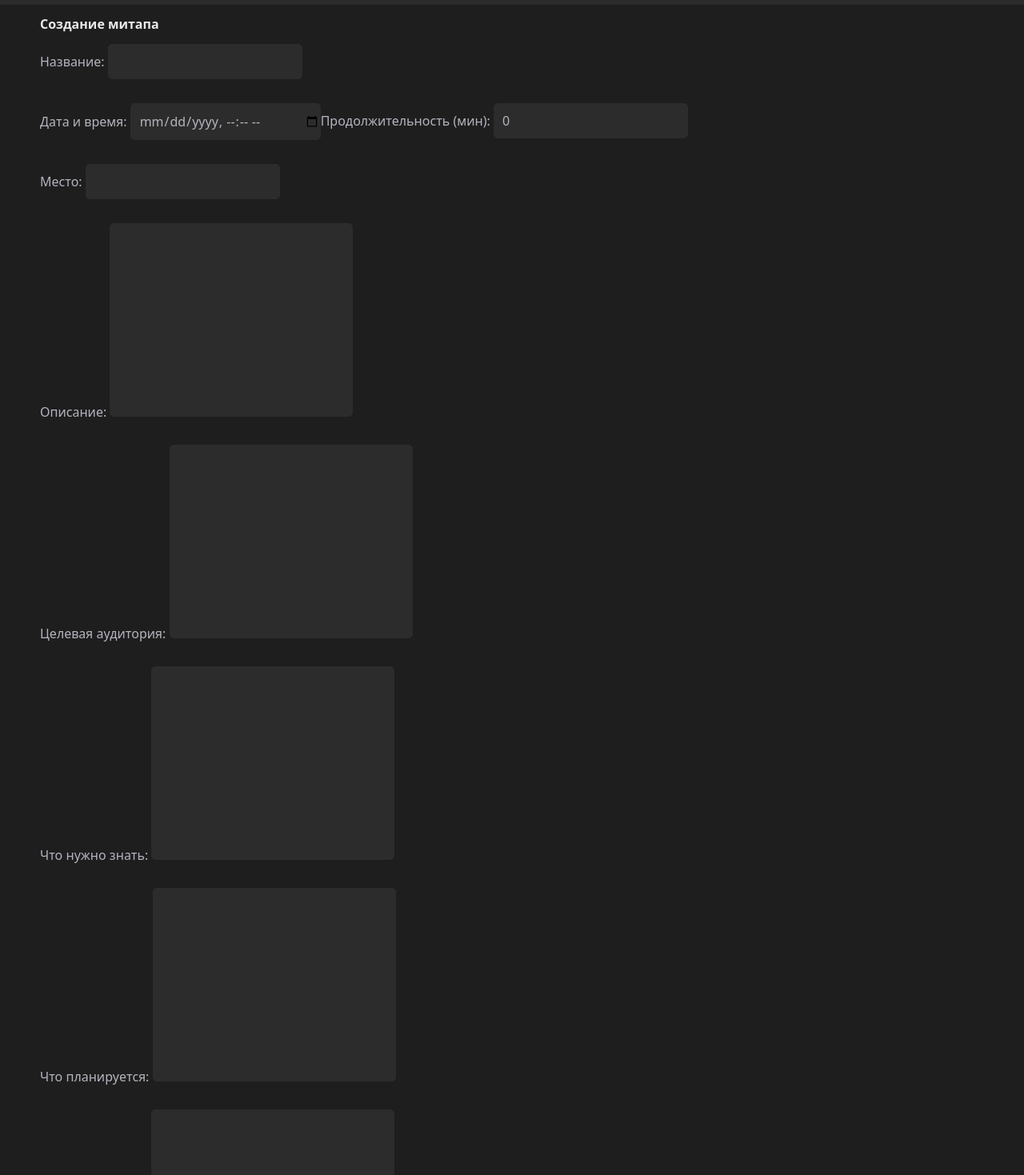
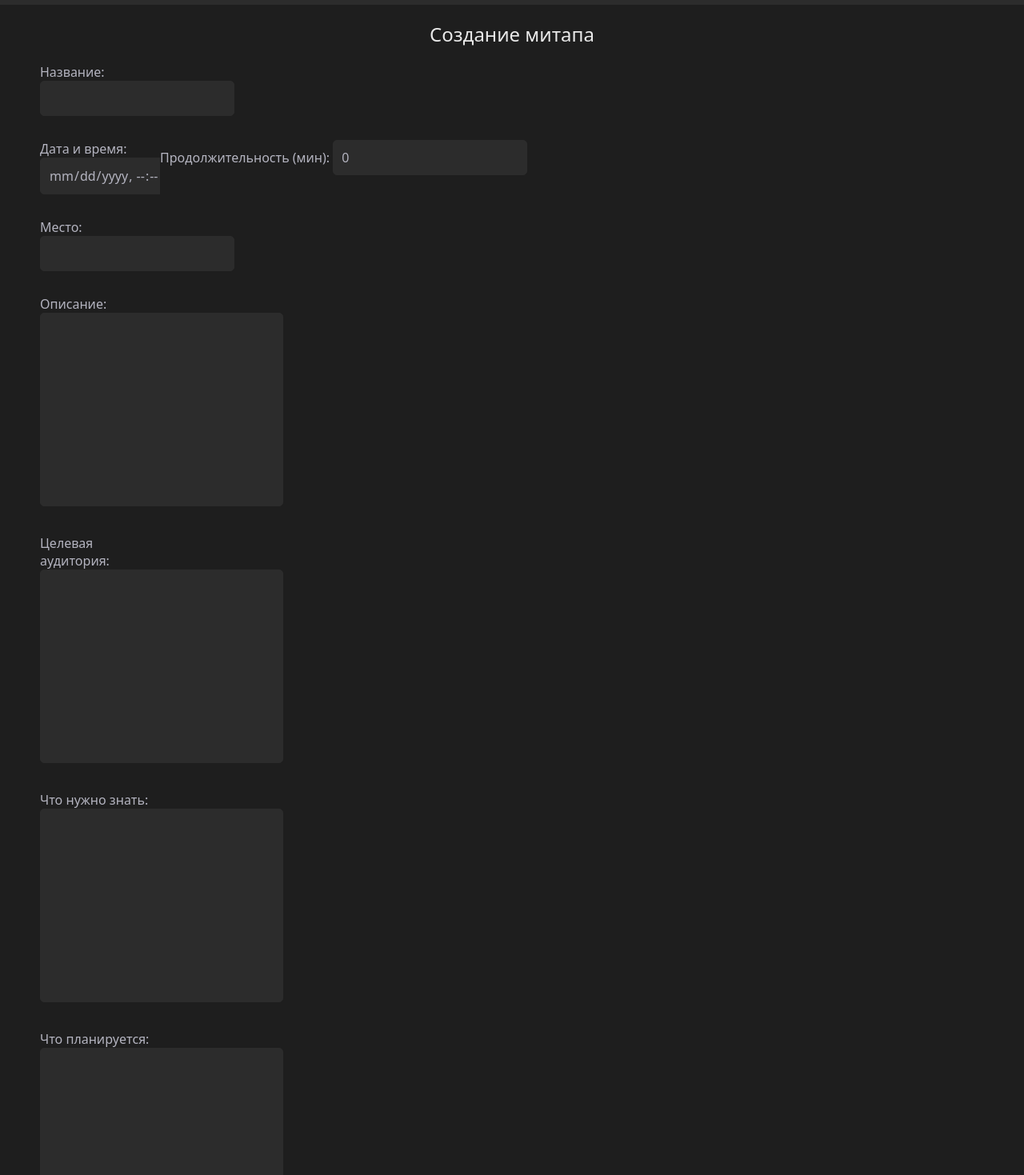
Before and after one commit to AlexandraRusak/meetup_app, an Angular app: page /meetup-entry in a window 1280 px wide. Shown: the part 81-1550 px from the top of the page at 80% size. Built offline with nearby package versions, Linux system fonts and the light colour scheme; sample sign-in values are in the browser's storage.

Commit message:
further improvments to meetups card

```diff
--- a/src/app/all-meetups/all-meetups.component.ts
+++ b/src/app/all-meetups/all-meetups.component.ts
@@ -47,3 +47,6 @@ export class AllMeetupsComponent implements OnInit {
   }
 
 }
+
+// ,
+// map(value => value.filter(meetupRecord => meetupRecord.owner !== null))
--- a/src/app/meetup-entry/meetup-entry.component.html
+++ b/src/app/meetup-entry/meetup-entry.component.html
@@ -2,10 +2,14 @@
   <h2>Создание митапа</h2>
   <form [formGroup]="createMeetupForm" (submit)="onSubmit()">
     <div class="form">
-      <label for="heading">Название:
-        <input class="unset-input input" type="text" id="heading" formControlName="name">
+
+      <div class="form-line">
+        <label class="form-label" for="heading">Название:
+          <input class="unset-input input form-input" type="text" id="heading" formControlName="name">
         </label>
-      <div class="date-time">
+      </div>
+
+      <div class="date-time form-line">
         <!--      <label for="m-date">Дата:-->
         <!--        <input class="unset-input input" type="date" id="m-date" formControlName="m_date">-->
         <!--      </label>-->
@@ -16,24 +20,46 @@
           <input class="unset-input input" type="text" id="m-duration" formControlName="duration">
         </label>
       </div>
+
+      <div class="form-line">
         <label for="venue">Место:
           <input class="unset-input input" type="text" id="venue" formControlName="location">
         </label>
+      </div>
+
+      <div class="form-line">
         <label for="description">Описание:
-        <textarea maxlength="250" class="unset-input input" name="" id="description" cols="30" rows="10" formControlName="description"></textarea>
+          <textarea maxlength="250" class="unset-input input" name="" id="description" cols="30" rows="10"
+                    formControlName="description"></textarea>
         </label>
+      </div>
+      <div class="form-line">
         <label for="target-aud">Целевая аудитория:
-        <textarea maxlength="250" class="unset-input input" name="" id="target-aud" cols="30" rows="10" formControlName="target_audience"></textarea>
+          <textarea maxlength="250" class="unset-input input" name="" id="target-aud" cols="30" rows="10"
+                    formControlName="target_audience"></textarea>
         </label>
+      </div>
+      <div class="form-line">
         <label for="need-to-know">Что нужно знать:
-        <textarea maxlength="250" class="unset-input input" name="" id="need-to-know" cols="30" rows="10" formControlName="need_to_know"></textarea>
+          <textarea maxlength="250" class="unset-input input" name="" id="need-to-know" cols="30" rows="10"
+                    formControlName="need_to_know"></textarea>
         </label>
+      </div>
+
+      <div class="form-line">
         <label for="will_happen">Что планируется:
-        <textarea maxlength="250" class="unset-input input" name="" id="will_happen" cols="30" rows="10" formControlName="will_happen"></textarea>
+          <textarea maxlength="250" class="unset-input input" name="" id="will_happen" cols="30" rows="10"
+                    formControlName="will_happen"></textarea>
         </label>
+      </div>
+
+      <div class="form-line">
         <label for="reason_to_come">Зачем посещать:
-        <textarea maxlength="250" class="unset-input input" name="" id="reason_to_come" cols="30" rows="10" formControlName="reason_to_come"></textarea>
+          <textarea maxlength="250" class="unset-input input" name="" id="reason_to_come" cols="30" rows="10"
+                    formControlName="reason_to_come"></textarea>
         </label>
+      </div>
+
       <button class="ax-button btn btn-local" type="submit">Создать митап</button>
     </div>
   </form>
--- a/src/app/meetup-entry/meetup-entry.component.scss
+++ b/src/app/meetup-entry/meetup-entry.component.scss
@@ -12,4 +12,37 @@
   width: fit-content;
   margin-left: auto;
   margin-right: 0;
+  margin-bottom: 20px;
 }
+
+input {
+
+}
+
+h2 {
+  text-align: center;
+  font-size: 1.5rem;
+  font-weight: normal;
+  margin-block: 20px;
+}
+
+input, textarea {
+  font-family: inherit;
+}
+
+.form-line {
+  display: grid;
+  grid-template-columns: 150px 1fr;
+  grid-template-areas: "form-label" "form-input";
+}
+
+
+
+//.form-line {
+//  display: flex;
+//}
+
+//input, textarea {
+//  width: 100%;
+//
+//}
--- a/src/app/meetup-record/meetup-record.component.ts
+++ b/src/app/meetup-record/meetup-record.component.ts
@@ -1,4 +1,4 @@
-import {ChangeDetectorRef, Component, inject, Input, OnInit} from '@angular/core';
+import {ChangeDetectorRef, Component, EventEmitter, inject, Input, OnInit, Output} from '@angular/core';
 import {IMeetupRecord} from "../interfaces/imeetup-record";
 import {IUser} from "../interfaces/iuser";
 import {NgIf} from "@angular/common";
@@ -51,6 +51,7 @@ export class MeetupRecordComponent implements OnInit {
     this.checkIfICanGo()
     this.checkIfICanEdit()
     this.checkIfICommitted()
+    // this.cdr.markForCheck();
   }
 
   get startTime(): string {
--- a/src/app/my-meetups/my-meetups.component.ts
+++ b/src/app/my-meetups/my-meetups.component.ts
@@ -5,6 +5,7 @@ import {MeetupServiceService} from "../services/meetup-service.service";
 import {map} from "rxjs";
 import {MeetupRecordComponent} from "../meetup-record/meetup-record.component";
 import {AsyncPipe, NgForOf} from "@angular/common";
+import {IUser} from "../interfaces/iuser";
 
 
 @Component({
@@ -28,6 +29,7 @@ export class MyMeetupsComponent implements OnInit, OnDestroy{
   }
 
   meetupService: MeetupServiceService = inject(MeetupServiceService);
+  // private cdr: ChangeDetectorRef = inject(ChangeDetectorRef);
 
 
   ngOnInit() {
@@ -37,7 +39,8 @@ export class MyMeetupsComponent implements OnInit, OnDestroy{
 
 
   get myMeetupsList () {
-    return this.meetupService.meetupList.pipe(map(value => value.filter((value:any)=>value.createdBy === this.loginService.userId)))
+    return this.meetupService.meetupList.pipe(
+      map(value => value.filter((value:any)=>value.createdBy === this.loginService.userId)))
   }
 
   timerId: any
@@ -48,6 +51,7 @@ export class MyMeetupsComponent implements OnInit, OnDestroy{
     this.timerId = setTimeout(() => {
       this.refresh();
     },60000)
+    // this.cdr.markForCheck();
   }
 
 ngOnDestroy(){
--- a/src/app/services/meetup-service.service.ts
+++ b/src/app/services/meetup-service.service.ts
@@ -2,9 +2,7 @@ import {Injectable} from '@angular/core';
 import {HttpClient} from "@angular/common/http";
 import {Router} from "@angular/router";
 import {MeetupEntry} from "../interfaces/meetup-entry";
-import {User} from "../interfaces/user";
 import {environment} from "../../environments/environment";
-import {Token} from "./login.service";
 import {BehaviorSubject, map, Observable, ReplaySubject, Subscription, tap} from "rxjs";
 import {IMeetupRecord} from "../interfaces/imeetup-record";
 import {AddUserToMeetup} from "../interfaces/add-user-to-meetup";
@@ -22,6 +20,7 @@ export class MeetupServiceService {
 
   fetchList() {
     this.httpClient.get<IMeetupRecord[]>(`${environment.baseUrl}/meetup`)
+      .pipe(map(value => value.filter(meetupRecord => meetupRecord.owner !== null)))
       .subscribe(receivedItems => this.meetupsData$.next(receivedItems));
   }
 
@@ -51,6 +50,7 @@ export class MeetupServiceService {
       .subscribe({
         next: value => {
           console.log(value)
+          this.fetchList()
         },
         error: err => {
           console.error(err);
@@ -64,6 +64,7 @@ export class MeetupServiceService {
       .subscribe({
         next: value => {
           console.log(value)
+          this.fetchList()
         },
         error: err => {
           console.error(err);
```
Lines whose indentation alone changed are shown as unchanged.
